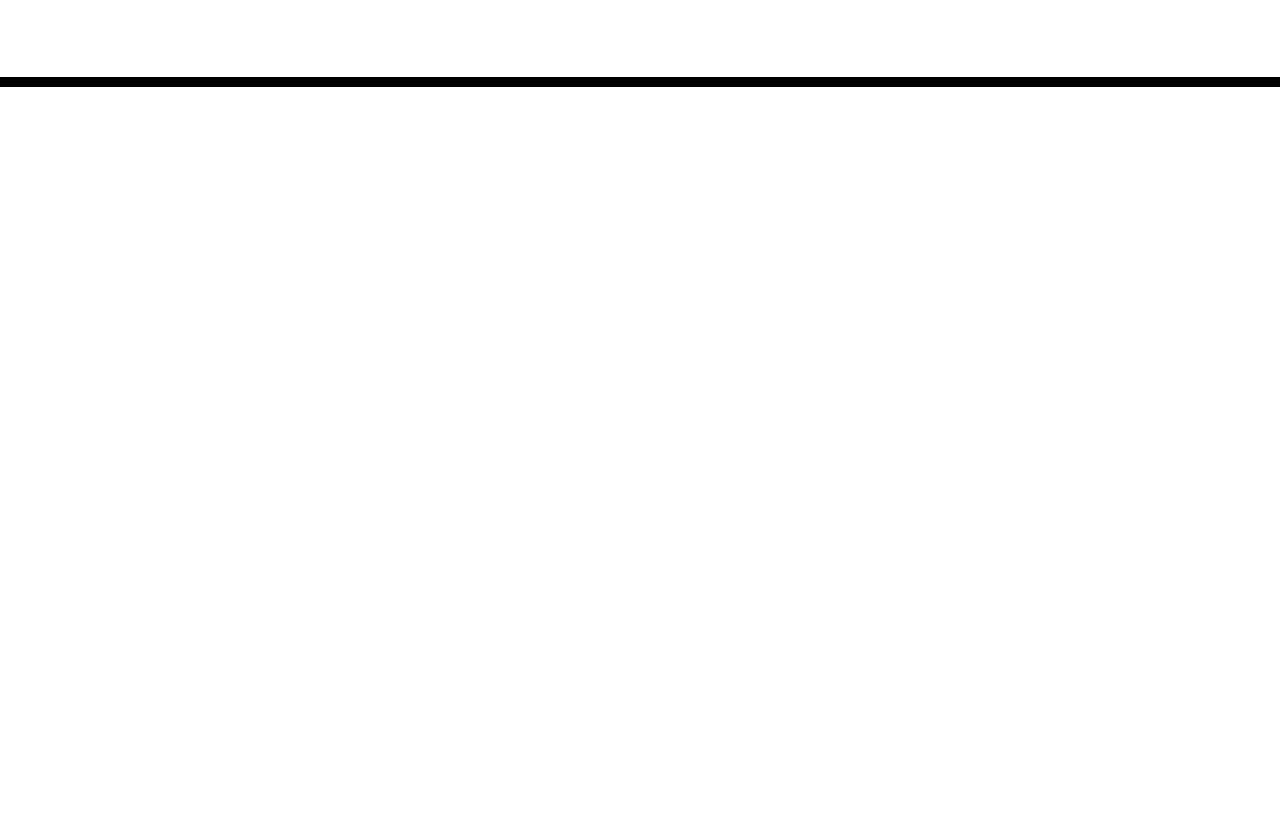
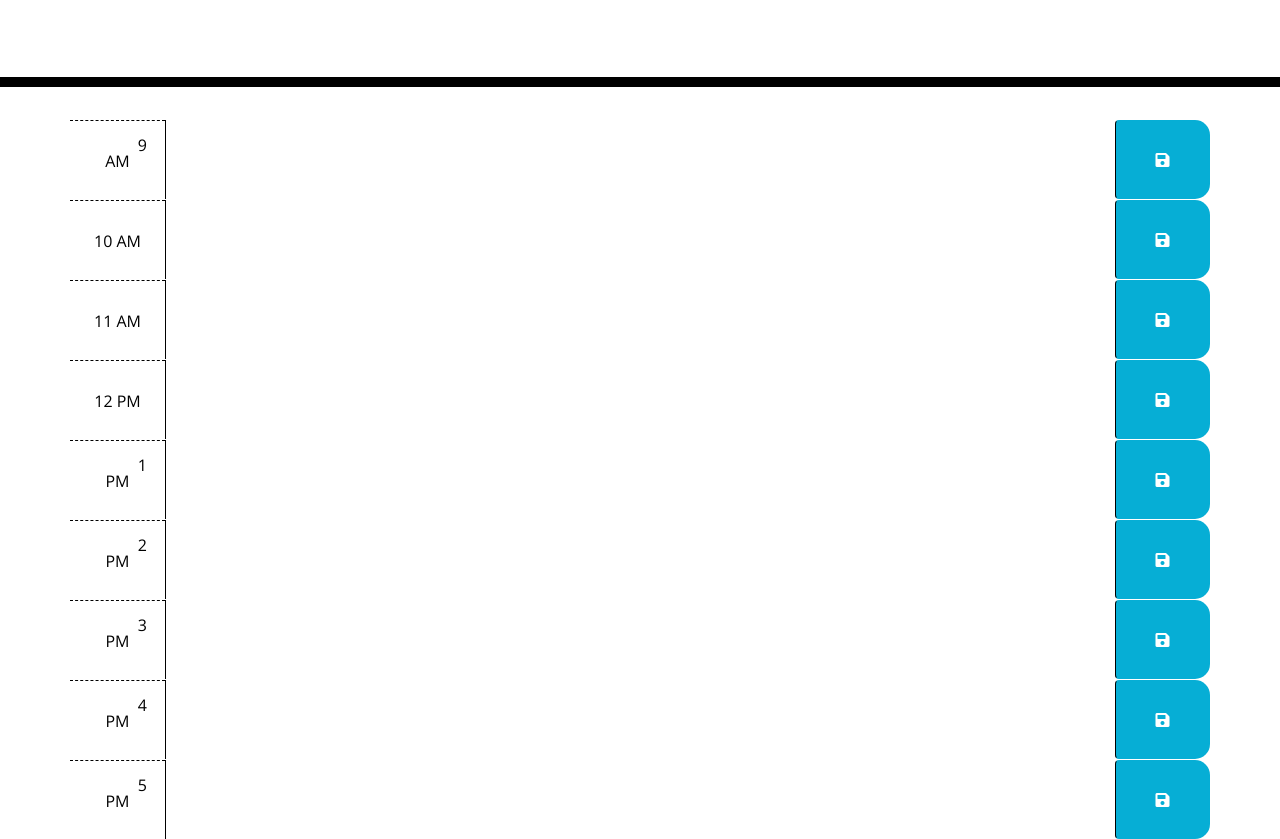
Before and after one commit to chunngaimo/Work-Day-Scheduler, a plain HTML site: page index.html in a window 1280 px wide. Shown: the part 181-1020 px from the top of the page. Before the commit the page ends 800 px from the top, so only its background shows below. Drawn offline with nearby package versions, Linux system fonts and the light colour scheme; files that its build step writes are made by us from their sources.

Commit message:
Timeblocks

```diff
--- a/index.html
+++ b/index.html
@@ -30,9 +30,91 @@
     </header>
     <div class="container">
       <!-- Timeblocks go here -->
+      <div id="hour9" class="row time-block">
+        <div class="col-md-1 hour">
+            9 AM
+        </div>
+        <textarea class="col-md-10 description">
+        </textarea>
+        <button class="btn saveBtn col-md-1"><i class="fas fa-save"></i></button>
+      </div>
+
+      <div id="hour10" class="row time-block">
+        <div class="col-md-1 hour">
+            10 AM
+        </div>
+        <textarea class="col-md-10 description">
+        </textarea>
+        <button class="btn saveBtn col-md-1"><i class="fas fa-save"></i></button>
+      </div>
+
+      <div id="hour10=1" class="row time-block">
+        <div class="col-md-1 hour">
+            11 AM
+        </div>
+        <textarea class="col-md-10 description">
+        </textarea>
+        <button class="btn saveBtn col-md-1"><i class="fas fa-save"></i></button>
+      </div>
+
+      <div id="hour12" class="row time-block">
+        <div class="col-md-1 hour">
+            12 PM
+        </div>
+        <textarea class="col-md-10 description">
+        </textarea>
+        <button class="btn saveBtn col-md-1"><i class="fas fa-save"></i></button>
+      </div>
+
+      <div id="hour13" class="row time-block">
+        <div class="col-md-1 hour">
+            1 PM
+        </div>
+        <textarea class="col-md-10 description">
+        </textarea>
+        <button class="btn saveBtn col-md-1"><i class="fas fa-save"></i></button>
+      </div>
+
+      <div id="hour14" class="row time-block">
+        <div class="col-md-1 hour">
+            2 PM
+        </div>
+        <textarea class="col-md-10 description">
+        </textarea>
+        <button class="btn saveBtn col-md-1"><i class="fas fa-save"></i></button>
+      </div>
+
+      <div id="hour15" class="row time-block">
+        <div class="col-md-1 hour">
+            3 PM
+        </div>
+        <textarea class="col-md-10 description">
+        </textarea>
+        <button class="btn saveBtn col-md-1"><i class="fas fa-save"></i></button>
+      </div>
+
+      <div id="hour16" class="row time-block">
+        <div class="col-md-1 hour">
+            4 PM
+        </div>
+        <textarea class="col-md-10 description">
+        </textarea>
+        <button class="btn saveBtn col-md-1"><i class="fas fa-save"></i></button>
+      </div>
+
+      <div id="hour17" class="row time-block">
+        <div class="col-md-1 hour">
+            5 PM
+        </div>
+        <textarea class="col-md-10 description">
+        </textarea>
+        <button class="btn saveBtn col-md-1"><i class="fas fa-save"></i></button>
+      </div>
+
     </div>
 
     <script src="https://code.jquery.com/jquery-3.4.1.min.js"></script>
     <script src="https://cdnjs.cloudflare.com/ajax/libs/moment.js/2.24.0/moment.min.js"></script>
+    <script src="./assets/js/script.js"></script>
   </body>
 </html>
```
Also changed, not shown: assets/css/style.css (renamed from assests/css/style.css), assets/js/script.js (added).
